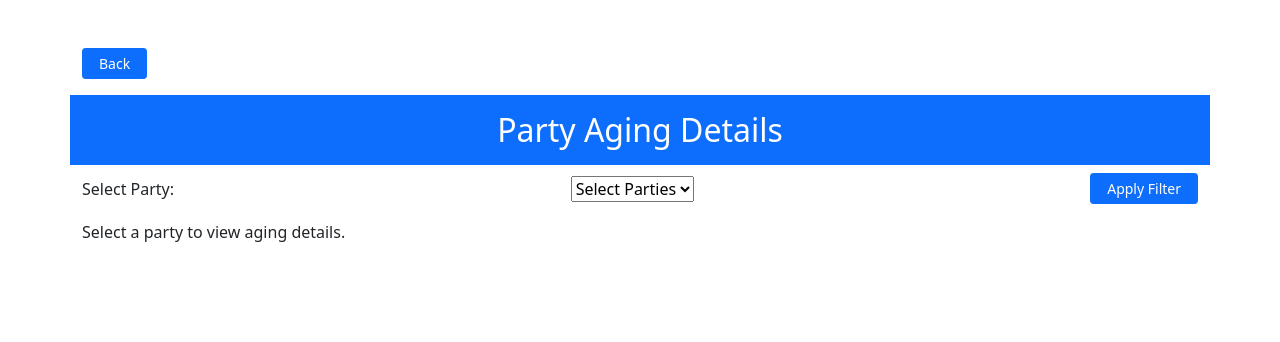
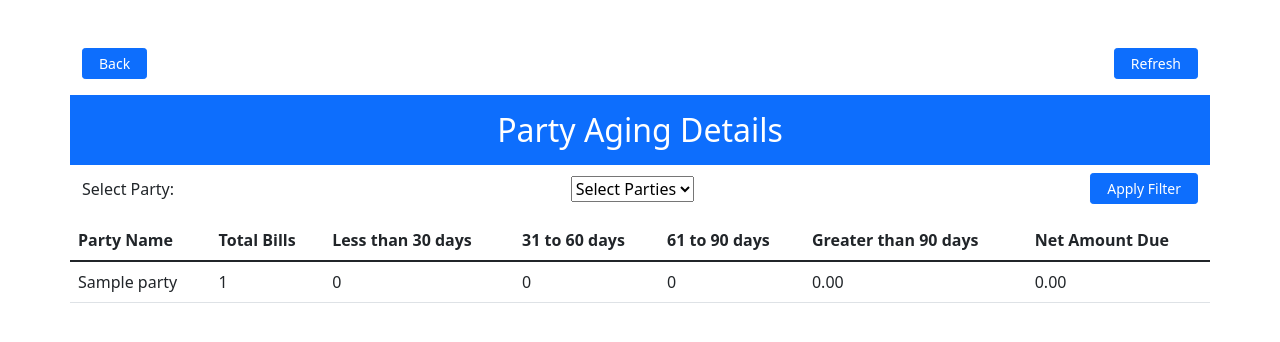
Before and after one commit to AKHILSCHAND/bill_project, a Django app: page /party_billing_aging in a window 1280 px wide. Shown: the top 342 px of the page. Run offline with Django 4.2, Linux system fonts and the light colour scheme; tables that the repository leaves empty hold one stand-in row (values such as "Sample post").

Commit message:
updated to see all the party data without filter

```diff
--- a/bill_app/views.py
+++ b/bill_app/views.py
@@ -258,16 +258,15 @@ def home(request):
 # Aging
 
 def party_billing_aging(request):
-    party_id = request.GET.get('party_id')
-
     parties = Party.objects.all()
     aging_data = {}
 
+    party_id = request.GET.get('party_id')
     if party_id:
-        selected_party = Party.objects.get(id=party_id)
+        party = Party.objects.get(id=party_id)
+
         bills = Bill.objects.filter(party_id=party_id)
 
-        # Calculate aging data
         total_bills = 0
         less_than_30 = 0
         from_31_to_60 = 0
@@ -290,7 +289,7 @@ def party_billing_aging(request):
                 greater_than_90 += (bill.bill_amount - bill.paid_amount)
             net_amount_due += (bill.bill_amount - bill.paid_amount)
 
-        aging_data[selected_party.party_name] = {
+        aging_data[party.party_name] = {
             'total_bills': total_bills,
             'less_than_30': less_than_30,
             'from_31_to_60': from_31_to_60,
@@ -298,8 +297,44 @@ def party_billing_aging(request):
             'greater_than_90': greater_than_90,
             'net_amount_due': net_amount_due,
         }
+    else:
+
+        for party in parties:
+            party_id = party.id
+            bills = Bill.objects.filter(party_id=party_id)
+
+            total_bills = 0
+            less_than_30 = 0
+            from_31_to_60 = 0
+            from_61_to_90 = 0
+            greater_than_90 = 0
+            net_amount_due = 0
+
+            today = date.today()
+
+            for bill in bills:
+                bill_age = (today - bill.bill_date).days
+                total_bills += 1
+                if bill_age < 30:
+                    less_than_30 += (bill.bill_amount - bill.paid_amount)
+                elif 30 <= bill_age <= 60:
+                    from_31_to_60 += (bill.bill_amount - bill.paid_amount)
+                elif 61 <= bill_age <= 90:
+                    from_61_to_90 += (bill.bill_amount - bill.paid_amount)
+                else:
+                    greater_than_90 += (bill.bill_amount - bill.paid_amount)
+                net_amount_due += (bill.bill_amount - bill.paid_amount)
+
+            aging_data[party.party_name] = {
+                'total_bills': total_bills,
+                'less_than_30': less_than_30,
+                'from_31_to_60': from_31_to_60,
+                'from_61_to_90': from_61_to_90,
+                'greater_than_90': greater_than_90,
+                'net_amount_due': net_amount_due,
+            }
     context = {
-        # 'party_id': party_id,
+        'party_id': party_id,
         'parties': parties,
         'aging_data': aging_data,
     }
--- a/templates/party_billing_aging.html
+++ b/templates/party_billing_aging.html
@@ -19,8 +19,9 @@
 
 <div class="container mt-5">
     <div class="row">
-        <div class="d-flex mb-3 justify-content-start align-items-center">
+        <div class="d-flex mb-3 justify-content-between align-items-center">
             <a href="{% url 'home' %}" class="btn btn-primary px-3 btn-sm">Back</a>
+            <a href="{% url 'party_billing_aging' %}" class="btn btn-primary px-3 btn-sm">Refresh</a>
         </div>
         <h2 class="text-center text-white bg-primary p-3">Party Aging Details</h2>
         <form method="get">
```
